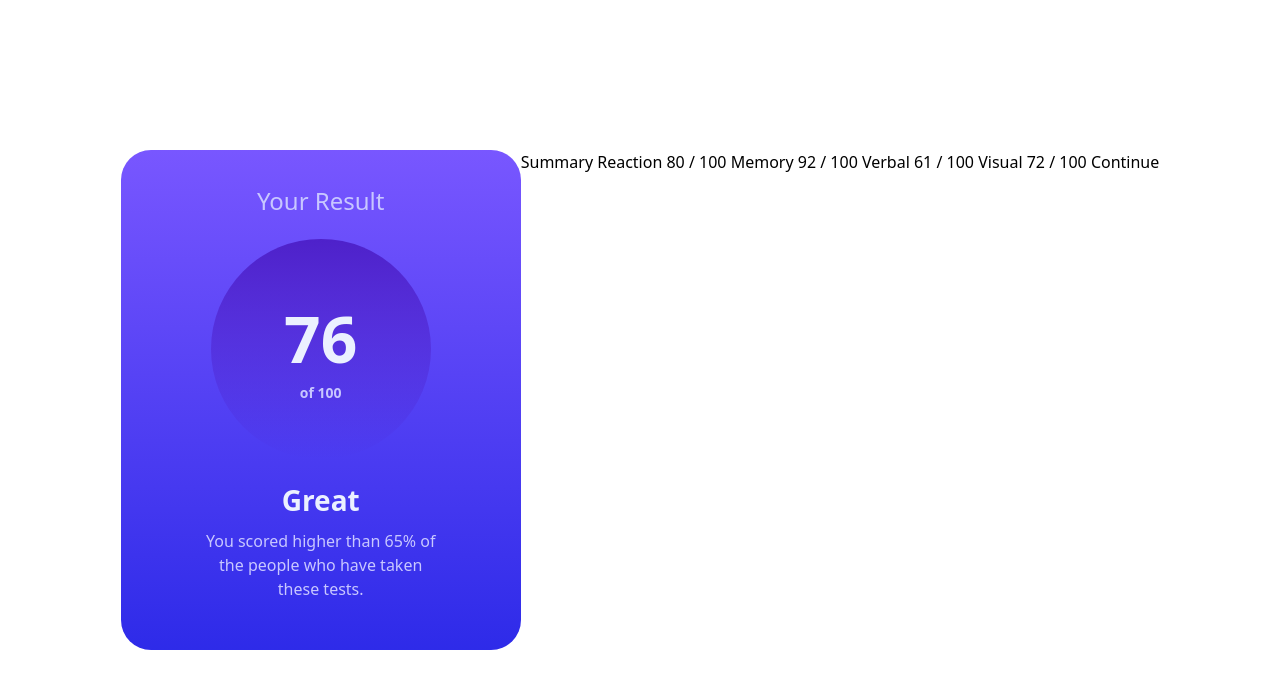
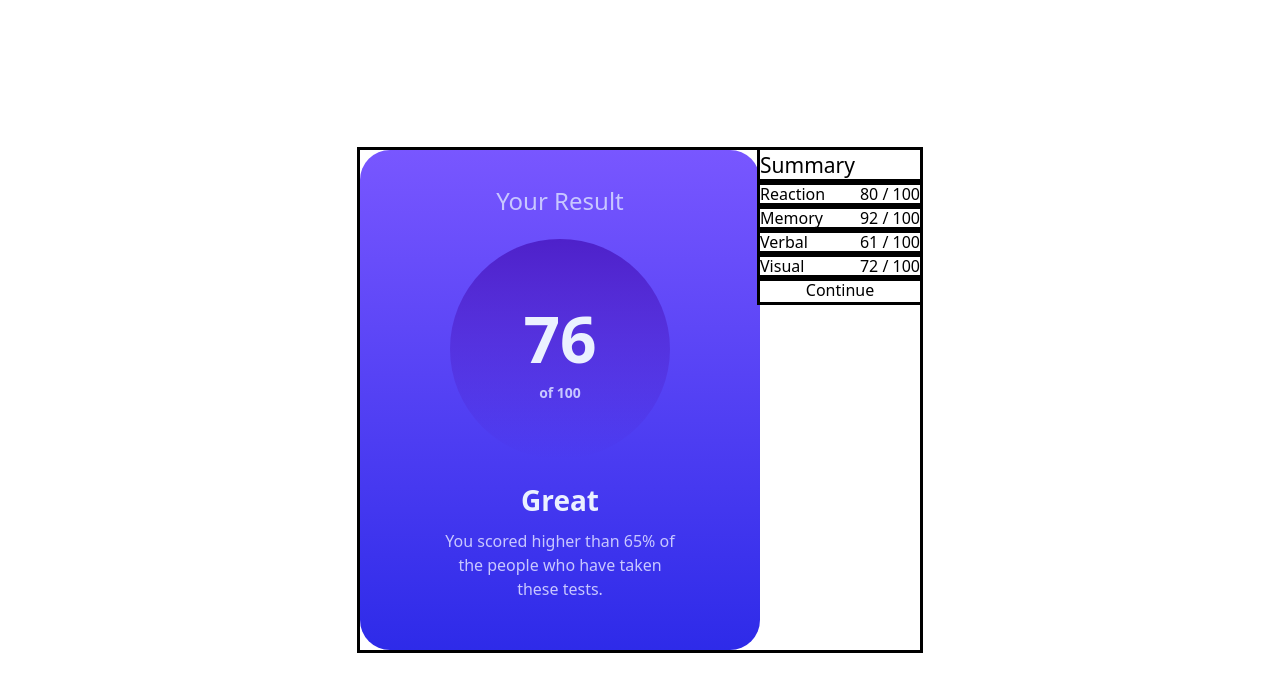
Before and after one commit to code-looney/results-summary-component, a React (Vite) app: page / in a window 1280 px wide. Shown: the top 692 px of the page. Built offline with nearby package versions, Linux system fonts and the light colour scheme.

Commit message:
fetching data

```diff
--- /dev/null
+++ b/src/components/Button.jsx
@@ -0,0 +1,11 @@
+import React from 'react'
+
+const Button = (props) => {
+    const {className, children} = props;
+
+  return (
+    <button className={className}>{children}</button>
+  )
+}
+
+export default Button
--- a/src/components/Cards.jsx
+++ b/src/components/Cards.jsx
@@ -1,20 +1,30 @@
-import React, {useState} from 'react'
+import React, {useEffect, useState} from 'react'
 import Container from './Container'
 import Card from './Card'
 import Title from './Title'
 import Sub from './Sub'
 import Paragraph from './Paragraph'
+import Button from './Button'
 
 const Cards = () => {
   const [result, setResult] = useState(76)
+  const [list, setList] = useState(null)
+
+
+  useEffect(() => {
+    fetch('data.json')
+    .then(res => res.json())
+    .then(data => setList(data))
+  }, [])
+
 
   return (
-    <Container className={`bg-white flex w-full h-screen md:h-[500px]`}>
-        <Card className={`h-auto flex flex-col md:flex-row`}>
+    <Container className={`bg-white flex h-screen md:h-[500px] outline `}>
+        <Card className={`h-auto flex flex-col md:flex-row  w-screen md:w-auto `}>
                 <Container className={`md:w-[400px] pt-6 pb-10 bg-gradient-to-t from-royal to-slate flex flex-col items-center rounded-b-[30px] md:rounded-[30px] gap-5 md:justify-center`}>
                     <Title className={`text-lavender text-[21px] md:text-[24px] font-medium`}>Your Result</Title>
                     <Container
-                    className={`bg-gradient-to-b from-violet to-persian text-pale w-40 h-40 md:w-[220px] md:h-[220px] flex flex-col items-center justify-center rounded-full text-[64px] font-bold leading-snug`}>
+                    className={`bg-gradient-to-b from-violet to-persian text-pale w-48 h-48 md:w-[220px] md:h-[220px] flex flex-col items-center justify-center rounded-full text-[64px] font-bold leading-snug`}>
                       {result} <span
                     className={`text-lavender text-[14px]`}>of 100</span></Container>
                     <Container className={`flex flex-col items-center gap-2 md:text-center`}>
@@ -23,23 +33,14 @@ const Cards = () => {
                     </Container>
                 </Container>
             <Card className={`bg-white flex flex-col items-center`}>
-                <Container className={``}>
-
-                        Summary
-
-                        Reaction
-                        80 / 100
-
-                        Memory
-                        92 / 100
-
-                        Verbal
-                        61 / 100
-
-                        Visual
-                        72 / 100
-
-                        Continue
+                <Container className={`w-full outline`}>
+                        <Container>
+                          <Title className={`text-[21px] font-medium`}>Summary</Title>
+                        </Container>
+                        <ul>
+                          {list && list.map((item, index) => <li key={index} className={`flex outline  justify-between`}>{item.category} <span>{index ? item.score : ''} <span>{index ? '/ 100' : ''}</span></span></li>)}
+                        </ul>
+                        <Container className={`flex justify-center`}><Button className={`outline w-40`}>Continue</Button></Container>
                 </Container>
 
             </Card>
```
